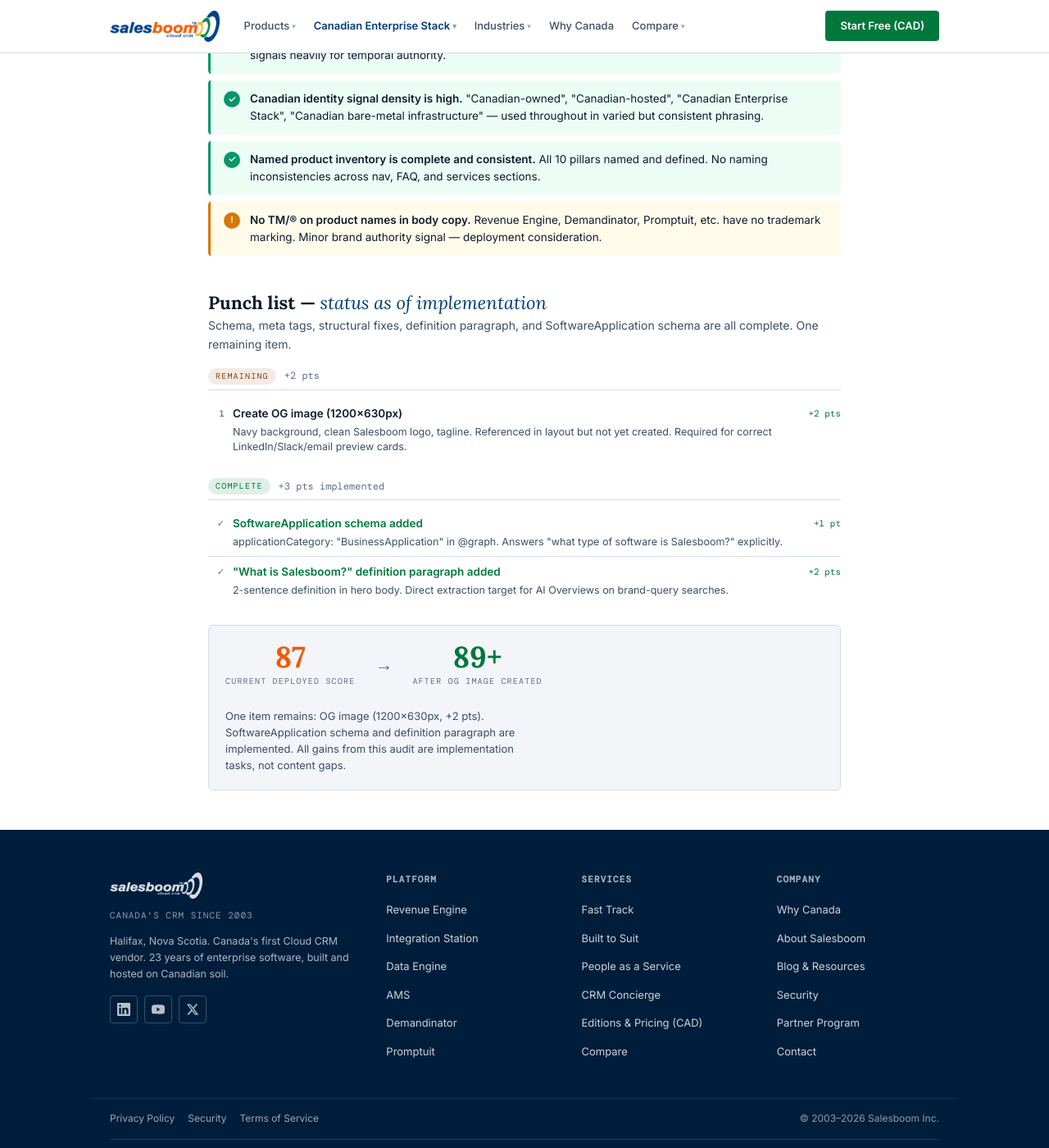
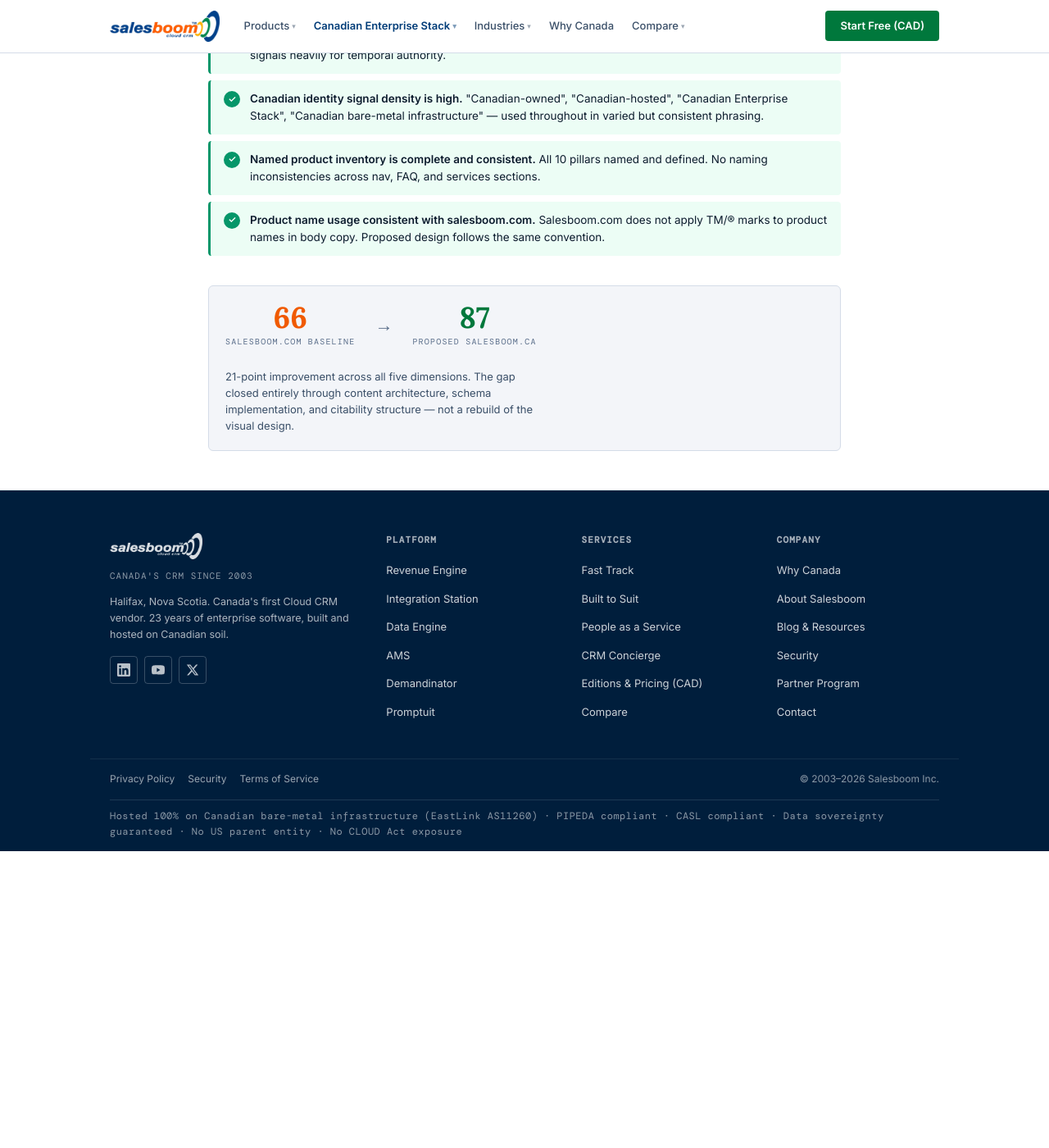
Before and after one commit to elizabethlemoine33-commits/salesboom-ca, a Jekyll site: the page built from geo-after.html, in a window 1280 px wide and 1400 px high, scrolled down 2371 px. Shown: the whole window at 82% size. Built offline with Jekyll 4.4.1, drawn with Linux system fonts in a browser that asks for light colours; after the commit the page ends 3409 px from its top, so only the background shows below that.

Commit message:
Score corrections, OG image, layout fixes, proposal cleanup
- brand-guide.html: GEO score comparison fixed 37 → 66/100 (September 2026 audit)
- proposal.html: email hello@ → elizabeth@bynorthlight.ca; score text "mid-30s" → 66/100; Fraunces → Lora in inline style
- geo-after.html: removed punch list; updated delta block to show 66 baseline → 87 implemented; TM finding updated to reflect salesboom.com convention (no marks)
- assets/img/salesboom-og.png: 1200×630 OG image generated (navy, logo, tagline, accent stripes)
- index.html: hero badge+h1 moved above hero-inner grid so proof panel top aligns with at-a-glance; compare-table cell padding increased 9→14px; why-two-col uses align-items:stretch for equal column heights

Co-Authored-By: Claude Sonnet 4.6 <noreply@anthropic.com>

```diff
--- a/brand-guide.html
+++ b/brand-guide.html
@@ -448,7 +448,7 @@ permalink: /brand-guide/
         </tr>
         <tr>
           <td>GEO score</td>
-          <td class="col-com">~37/100 (estimated)</td>
+          <td class="col-com">66/100 (September 2026 audit)</td>
           <td class="col-ca">87+ / 100 (deployed with schema)</td>
         </tr>
       </tbody>
--- a/geo-after.html
+++ b/geo-after.html
@@ -162,28 +162,14 @@ body { padding-block: 0; }
       <div class="finding finding-pass"><div class="finding-dot dot-pass">✓</div><div class="finding-text"><strong>Founding year prominent and consistent.</strong> "2003" appears in 5 locations. AI engines weight consistent year signals heavily for temporal authority.</div></div>
       <div class="finding finding-pass"><div class="finding-dot dot-pass">✓</div><div class="finding-text"><strong>Canadian identity signal density is high.</strong> "Canadian-owned", "Canadian-hosted", "Canadian Enterprise Stack", "Canadian bare-metal infrastructure" — used throughout in varied but consistent phrasing.</div></div>
       <div class="finding finding-pass"><div class="finding-dot dot-pass">✓</div><div class="finding-text"><strong>Named product inventory is complete and consistent.</strong> All 10 pillars named and defined. No naming inconsistencies across nav, FAQ, and services sections.</div></div>
-      <div class="finding finding-warn"><div class="finding-dot dot-warn">!</div><div class="finding-text"><strong>No TM/® on product names in body copy.</strong> Revenue Engine, Demandinator, Promptuit, etc. have no trademark marking. Minor brand authority signal — deployment consideration.</div></div>
-    </div>
-  </div>
-
-  <div class="punch-list" style="margin-top:32px;">
-    <h2>Punch list — <em>status as of implementation</em></h2>
-    <p class="punch-intro">Schema, meta tags, structural fixes, definition paragraph, and SoftwareApplication schema are all complete. One remaining item.</p>
-    <div class="punch-group">
-      <div class="punch-group-head"><span class="punch-priority p2">Remaining</span><span class="punch-group-impact">+2 pts</span></div>
-      <div class="punch-item"><div class="punch-num">1</div><div class="punch-content"><div class="punch-item-title">Create OG image (1200×630px)</div><div class="punch-item-detail">Navy background, clean Salesboom logo, tagline. Referenced in layout but not yet created. Required for correct LinkedIn/Slack/email preview cards.</div></div><div class="punch-gain">+2 pts</div></div>
-    </div>
-    <div class="punch-group">
-      <div class="punch-group-head"><span class="punch-priority" style="background:rgba(0,120,60,.12);color:#00783C;">Complete</span><span class="punch-group-impact">+3 pts implemented</span></div>
-      <div class="punch-item"><div class="punch-num">✓</div><div class="punch-content"><div class="punch-item-title" style="color:#00783C;">SoftwareApplication schema added</div><div class="punch-item-detail">applicationCategory: "BusinessApplication" in @graph. Answers "what type of software is Salesboom?" explicitly.</div></div><div class="punch-gain" style="color:#00783C;">+1 pt</div></div>
-      <div class="punch-item"><div class="punch-num">✓</div><div class="punch-content"><div class="punch-item-title" style="color:#00783C;">"What is Salesboom?" definition paragraph added</div><div class="punch-item-detail">2-sentence definition in hero body. Direct extraction target for AI Overviews on brand-query searches.</div></div><div class="punch-gain" style="color:#00783C;">+2 pts</div></div>
+      <div class="finding finding-pass"><div class="finding-dot dot-pass">✓</div><div class="finding-text"><strong>Product name usage consistent with salesboom.com.</strong> Salesboom.com does not apply TM/® marks to product names in body copy. Proposed design follows the same convention.</div></div>
     </div>
   </div>
 
   <div class="score-delta">
-    <div class="delta-block"><div class="delta-num delta-now">87</div><div class="delta-label">Current deployed score</div></div>
+    <div class="delta-block"><div class="delta-num delta-now">66</div><div class="delta-label">salesboom.com baseline</div></div>
 <div class="delta-arrow">→</div>
-    <div class="delta-block"><div class="delta-num delta-potential">89+</div><div class="delta-label">After OG image created</div></div>
-    <div class="delta-note">One item remains: OG image (1200×630px, +2 pts). SoftwareApplication schema and definition paragraph are implemented. All gains from this audit are implementation tasks, not content gaps.</div>
+    <div class="delta-block"><div class="delta-num delta-potential">87</div><div class="delta-label">Proposed salesboom.ca</div></div>
+    <div class="delta-note">21-point improvement across all five dimensions. The gap closed entirely through content architecture, schema implementation, and citability structure — not a rebuild of the visual design.</div>
   </div>
 </div>
--- a/proposal.html
+++ b/proposal.html
@@ -156,10 +156,10 @@ permalink: /proposal/
   <!-- GEO Score Comparison -->
   <div class="prop-section">
     <h2>The GEO score — <em>before and after</em></h2>
-    <p>GEO (Generative Engine Optimisation) scores how well a page performs with AI-powered search engines across five dimensions: crawler accessibility, citability signals, technical SEO, schema markup, and brand authority. The current salesboom.com scores in the mid-30s. The proposed design scores 87+ on a deployed URL with full schema implementation.</p>
+    <p>GEO (Generative Engine Optimisation) scores how well a page performs with AI-powered search engines across five dimensions: crawler accessibility, citability signals, technical SEO, schema markup, and brand authority. The current salesboom.com scores 66/100. The proposed design scores 87 on a deployed URL with full schema implementation.</p>
     <div class="score-compare">
       <div class="sc-block">
-        <div class="sc-num" style="color:#D97706;font-family:'Fraunces',serif;font-size:48px;font-weight:700;line-height:1;">66</div>
+        <div class="sc-num" style="color:#D97706;font-family:'Lora',serif;font-size:48px;font-weight:700;line-height:1;">66</div>
         <div class="sc-label">salesboom.com · audited Sep 14, 2026</div>
       </div>
       <div class="sc-arrow">→</div>
```
Also changed, not shown: other parts of proposal.html (+1 -1 lines), index.html (+10 -11 lines), assets/img/salesboom-og.png (added).
